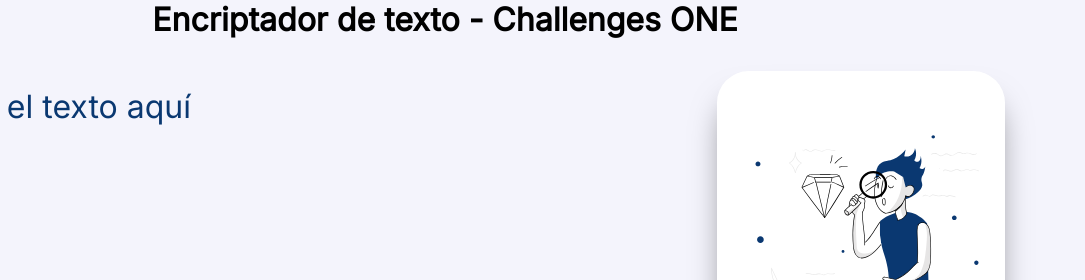
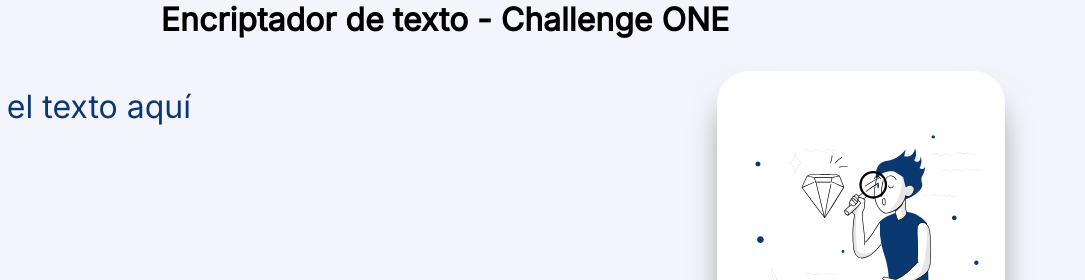
Before and after one commit to VasquezJulioe/encriptadorDeTexto, a plain HTML site: page index.html in a window 1280 px wide. Shown: the top 280 px of the page, 195-1280 px from the left. Drawn offline with Linux system fonts and the light colour scheme.

Commit message:
Cambio del titulo en el header
Se quita una s en el challenge.

```diff
--- a/index.html
+++ b/index.html
@@ -14,7 +14,7 @@
 <body>
     <header>
         <img src="util/Logo.svg" alt="logo">
-        <h1>Encriptador de texto - Challenges ONE</h1>
+        <h1>Encriptador de texto - Challenge ONE</h1>
     </header>
     <main>
         <section class="seccion1">
```
